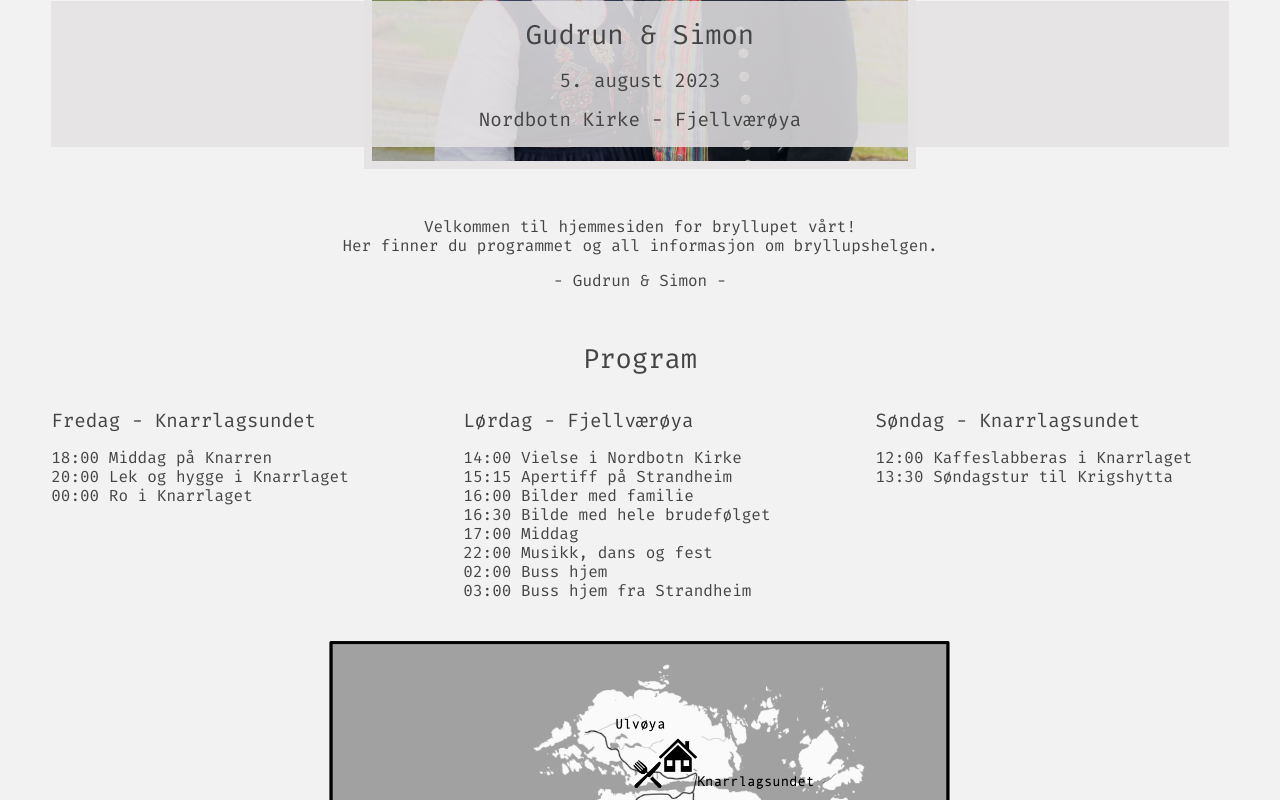
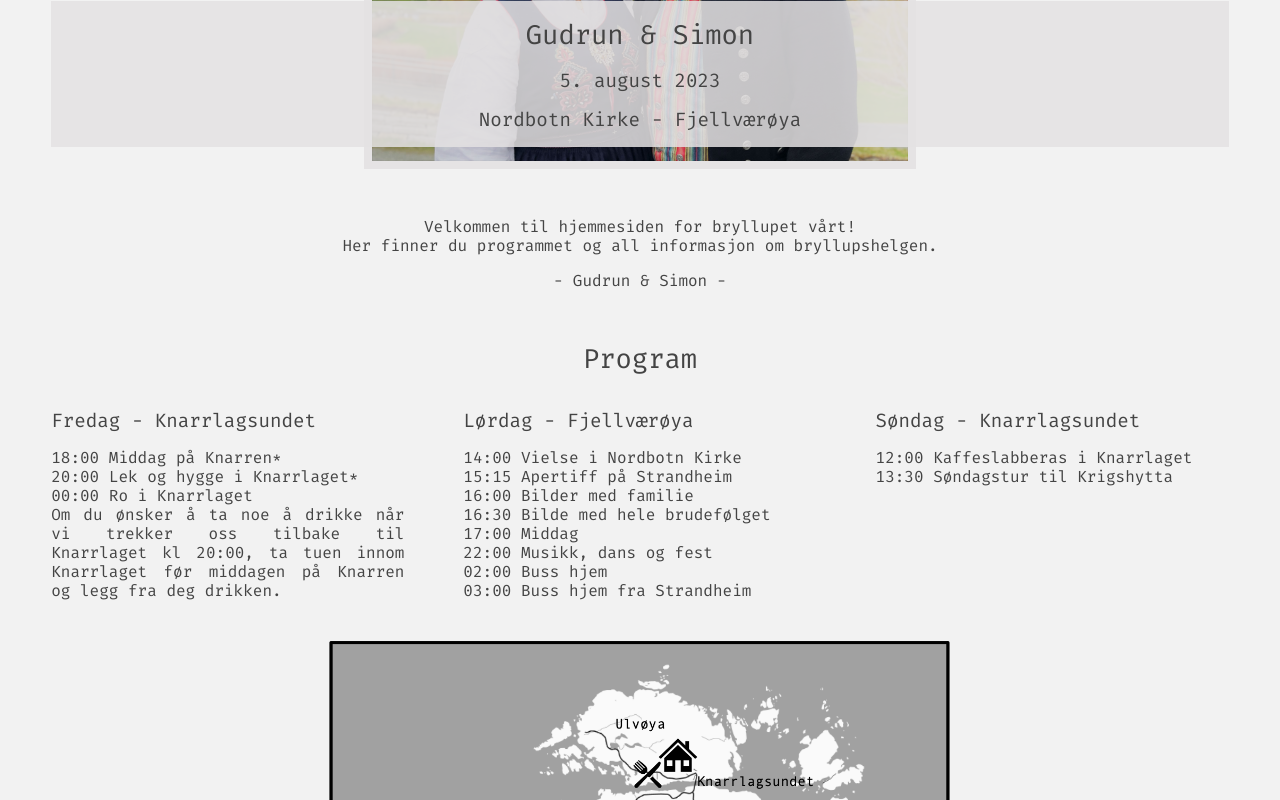
Before and after one commit to melhoos/gudrunogsimon, a React (Create React App) app: page / in a window 1280 px wide. Shown: the part 450-1250 px from the top of the page. Built offline with nearby package versions, Linux system fonts and the light colour scheme.

Commit message:
Update Program.jsx

```diff
--- a/src/Program.jsx
+++ b/src/Program.jsx
@@ -13,11 +13,13 @@ const Program = () => {
             Fredag - Knarrlagsundet
           </h2>
           <p>
-            18:00	Middag på Knarren
+            18:00	Middag på Knarren*
             <br/>
-            20:00	Lek og hygge i Knarrlaget
+            20:00	Lek og hygge i Knarrlaget*
             <br/>
             00:00	Ro i Knarrlaget
+            <br/>
+            Om du ønsker å ta noe å drikke når vi trekker oss tilbake til Knarrlaget kl 20:00, ta tuen innom Knarrlaget før middagen på Knarren og legg fra deg drikken.
           </p>
         </div>
         <div>
```
